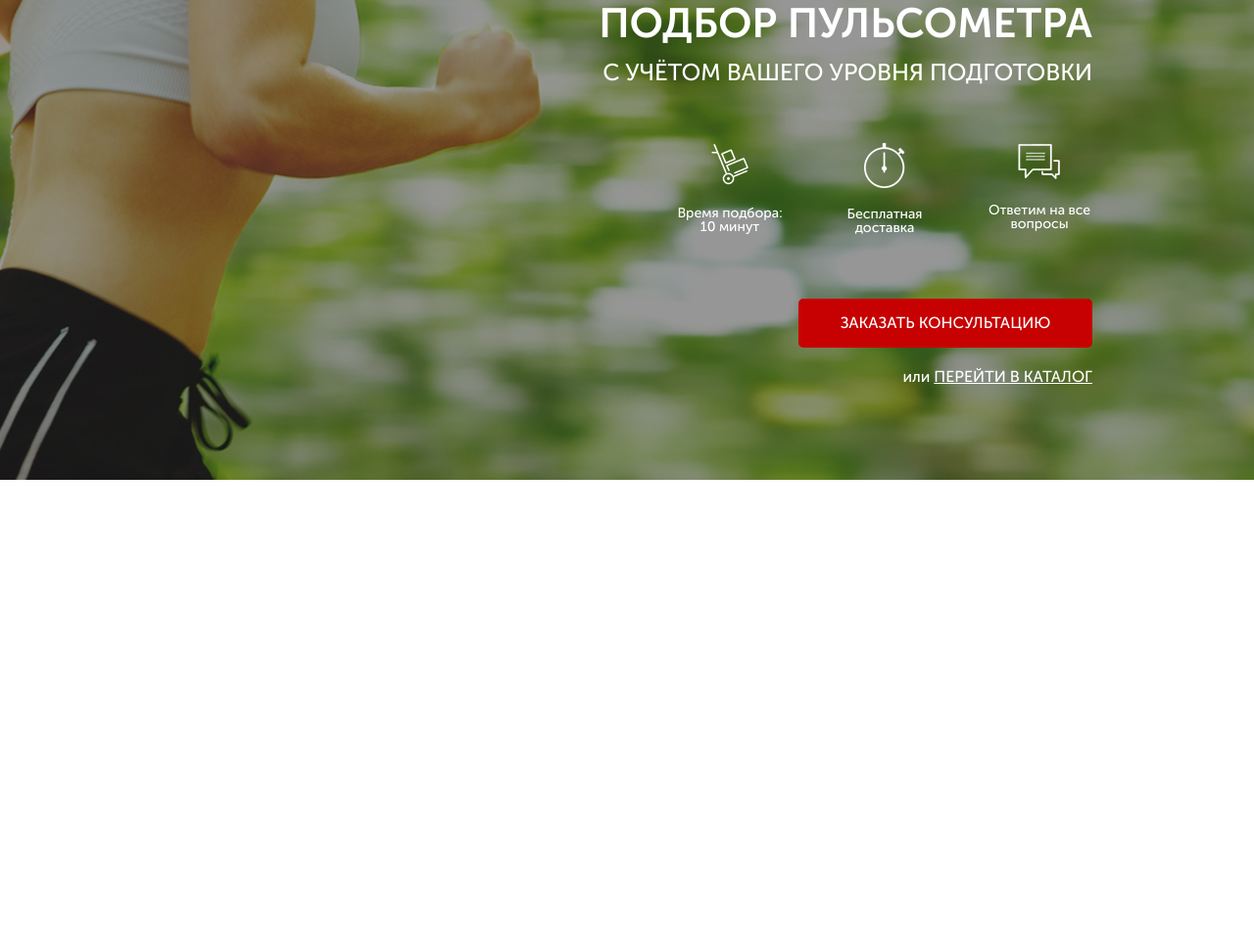
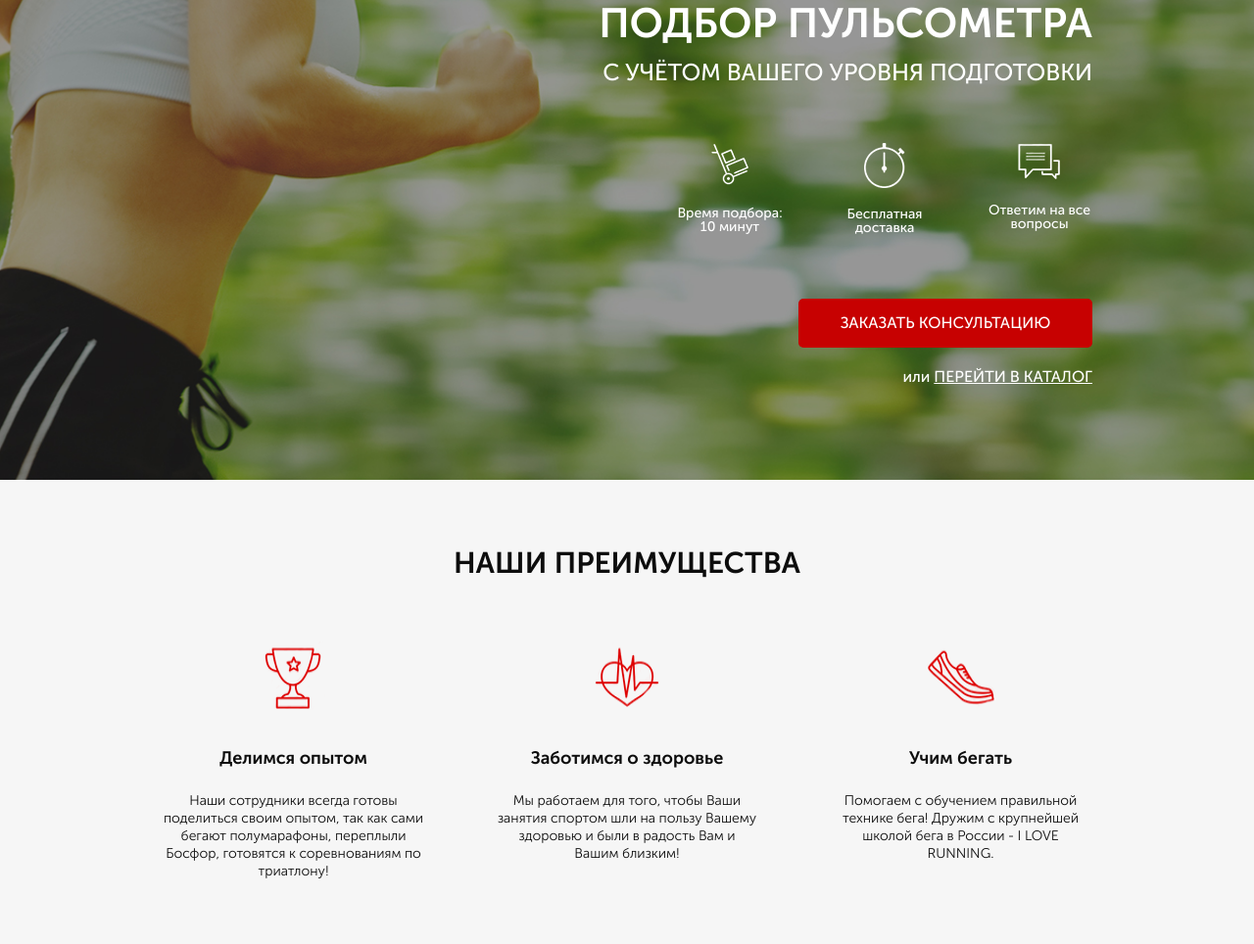
Before and after one commit to artemtumanov/pulse, a website: page src/index.html in a window 1280 px wide. Shown: the part 168-1132 px from the top of the page at 98% size. Before the commit the page ends 800 px from the top, so only its background shows below. Drawn offline with Linux system fonts and the light colour scheme.

Commit message:
add second section

```diff
--- a/src/index.html
+++ b/src/index.html
@@ -51,5 +51,27 @@
             </div>
         </div>
     </div>
+    <div class="advantages">
+        <div class="container">
+            <h2 class="advantages__title">НАШИ ПРЕИМУЩЕСТВА</h2>
+            <div class="advantages__wrapper">
+                <div class="advantages__block">
+                    <img src="img/advantages/cup.png" alt="cup">
+                    <div class="advantages__head">Делимся опытом</div>
+                    <div class="advantages__text">Наши сотрудники всегда готовы поделиться своим опытом, так как сами бегают полумарафоны, переплыли Босфор, готовятся к соревнованиям по триатлону!</div>
+                </div>
+                <div class="advantages__block">
+                    <img src="img/advantages/heart.png" alt="heart">
+                    <div class="advantages__head">Заботимся о здоровье</div>
+                    <div class="advantages__text">Мы работаем для того, чтобы Ваши занятия спортом шли на пользу Вашему здоровью и были в радость Вам и Вашим близким!</div>
+                </div>
+                <div class="advantages__block">
+                    <img src="img/advantages/shoe.png" alt="shoe">
+                    <div class="advantages__head">Учим бегать</div>
+                    <div class="advantages__text">Помогаем с обучением правильной технике бега! Дружим с крупнейшей школой бега в России - <span>I LOVE RUNNING.</span></div>
+                </div>
+            </div>
+        </div>
+    </div>
 </body>
 </html>
--- /dev/null
+++ b/src/sass/blocks/_advantages.scss
@@ -0,0 +1,44 @@
+.advantages {
+    min-height: 473px;
+    padding: 70px 0 65px 0;
+    background: #F6F6F6;
+    &__title {
+        font-weight: 700;
+        font-size: 30px;
+        line-height: 30px;
+        text-align: center;
+        color: #0D0D0D;
+        margin: 0;
+    }
+    &__wrapper {
+        display: flex;
+        justify-content: space-between;
+        margin-top: 65px;
+    }
+    &__block {
+        display: flex;
+        flex-direction: column;
+        width: 269px;
+        align-items: center;
+        text-align: center;
+        img {
+            width: 70px;
+            height: 70px;
+        }
+    }
+    &__head {
+        margin-top: 35px;
+        font-weight: 700;
+        font-size: 18px;
+        line-height: 29px;
+        color: #0D0D0D;
+    }
+    &__text {
+        margin-top: 20px;
+        font-weight: 300;
+        font-size: 14px;
+        line-height: 18px;
+        color: #0D0D0D;
+    }
+
+}
--- a/src/sass/style.scss
+++ b/src/sass/style.scss
@@ -9,3 +9,4 @@
 @import 'blocks/promo';
 @import 'blocks/header';
 @import 'blocks/buttons';
+@import 'blocks/advantages';
```
Also changed, not shown: src/css/style.min.css.
